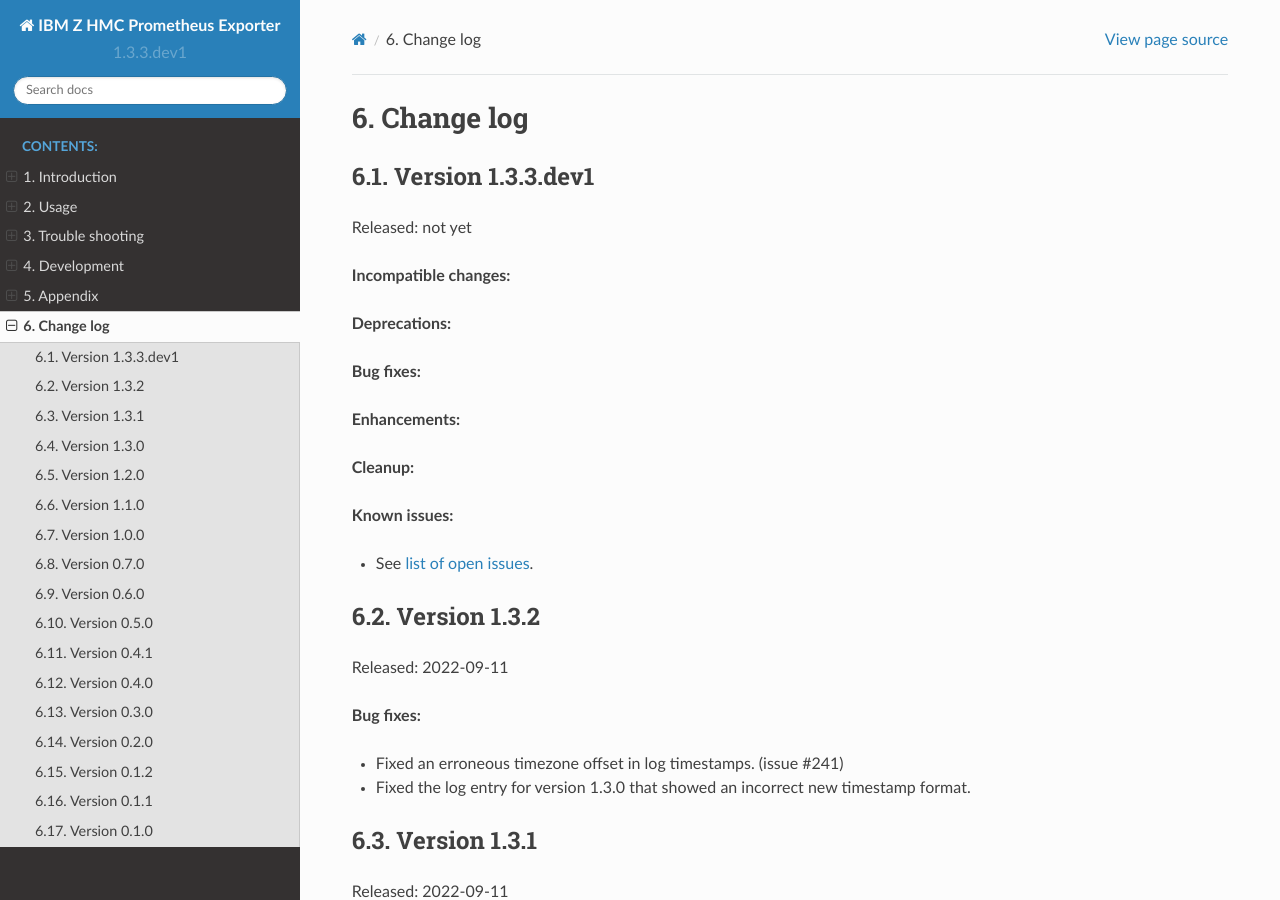
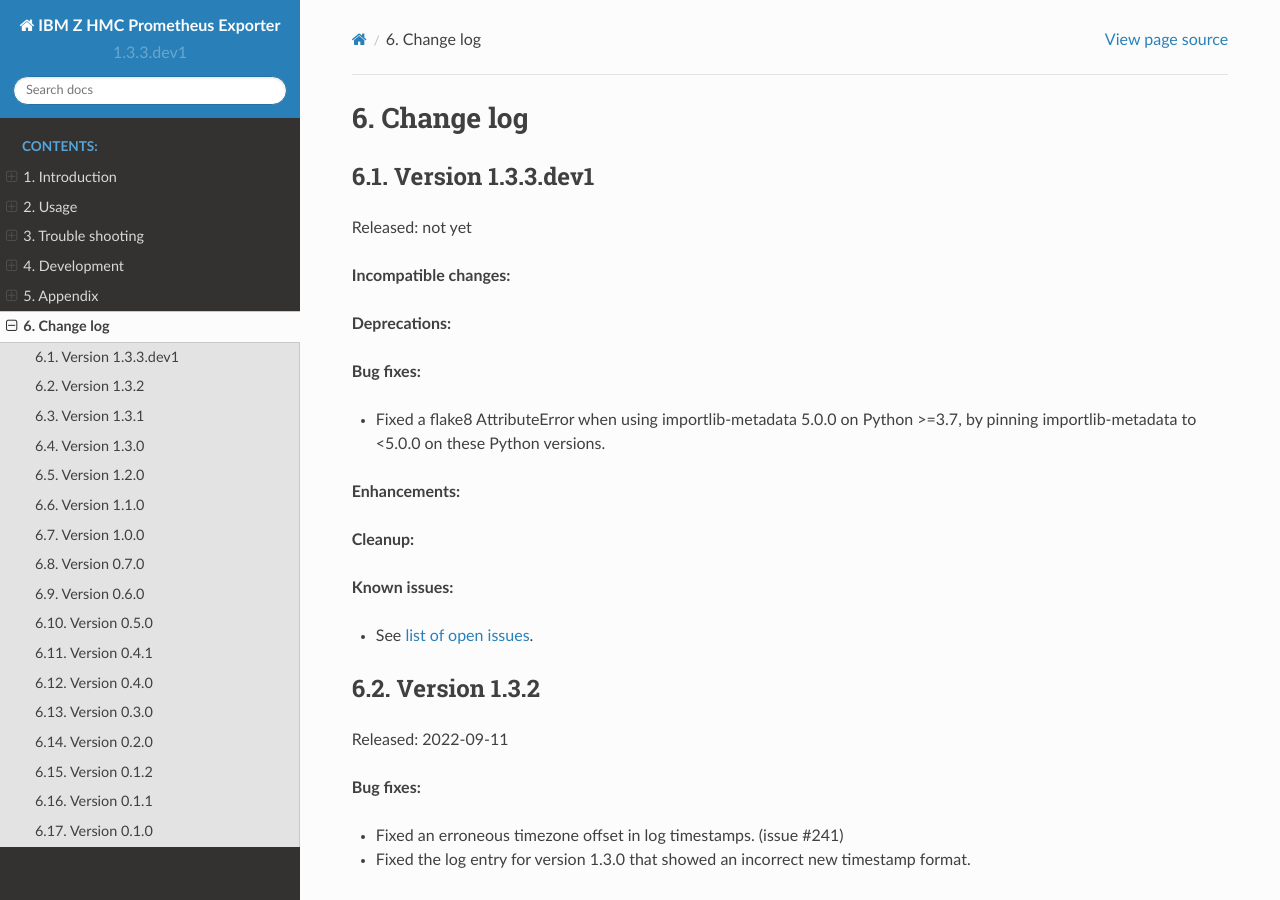
Before and after one commit to zhmcclient/zhmc-prometheus-exporter, a Sphinx documentation site: the page built from docs/changes.rst, in a window 1280 px wide and 900 px high. Built offline with Sphinx 7.4.7 and the Read the Docs theme 2.0.0, drawn with Linux system fonts in a browser that asks for light colours.

Commit message:
Fixed flake8 AttributeError by pinning importlib-metadata
Details:

* Fixed a flake8 AttributeError when using importlib-metadata 5.0.0 on
  Python >=3.7, by pinning importlib-metadata to <5.0.0 on these Python
  versions.

Signed-off-by: Andreas Maier <maiera@de.ibm.com>

```diff
--- a/dev-requirements.txt
+++ b/dev-requirements.txt
@@ -9,6 +9,8 @@
 pytest>=4.3.1; python_version <= '3.6'
 pytest>=4.4.0; python_version >= '3.7' and python_version <= '3.9'
 pytest>=6.2.5; python_version >= '3.10'
+importlib-metadata>=0.12,<5.0.0; python_version <= '3.7'
+importlib-metadata>=1.1.0; python_version >= '3.8'
 
 # Coverage reporting (no imports, invoked via coveralls script):
 coverage>=5.0
--- a/docs/changes.rst
+++ b/docs/changes.rst
@@ -27,6 +27,10 @@
 **Deprecations:**
 
 **Bug fixes:**
+
+* Fixed a flake8 AttributeError when using importlib-metadata 5.0.0 on
+  Python >=3.7, by pinning importlib-metadata to <5.0.0 on these Python
+  versions.
 
 **Enhancements:**
 
--- a/minimum-constraints.txt
+++ b/minimum-constraints.txt
@@ -118,6 +117,8 @@
 # Pluggy 0.12.0 has a bug causing pytest plugins to fail loading on py38
 pluggy==0.7.1; python_version <= '3.6'
 pluggy==0.13.0; python_version >= '3.7'
+importlib-metadata==0.12; python_version <= '3.7'
+importlib-metadata==1.1.0; python_version >= '3.8'
 
 # Coverage reporting (no imports, invoked via coveralls script):
 coverage==5.0
```
Also changed, not shown: other parts of minimum-constraints.txt (+0 -1 lines).
